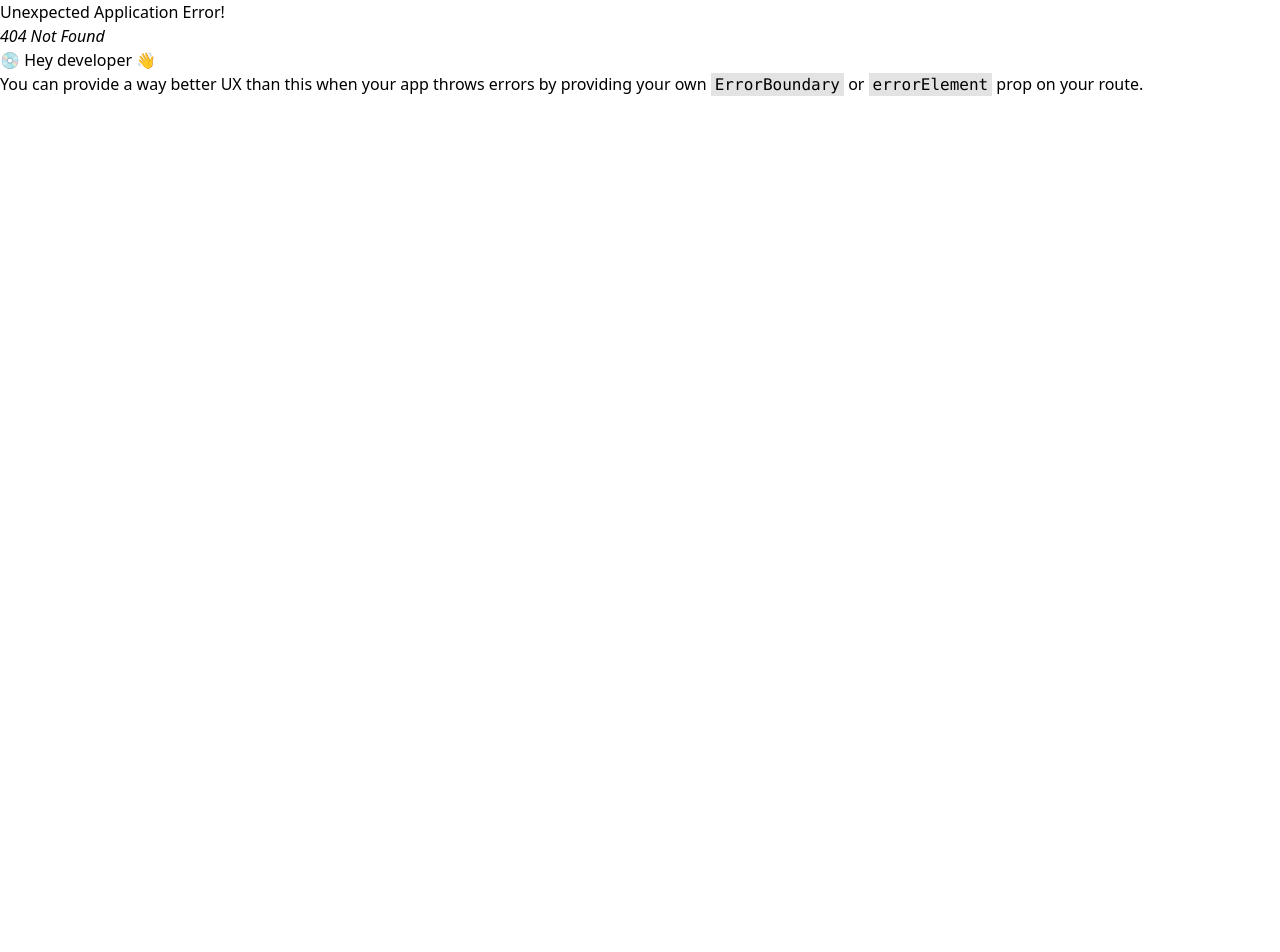
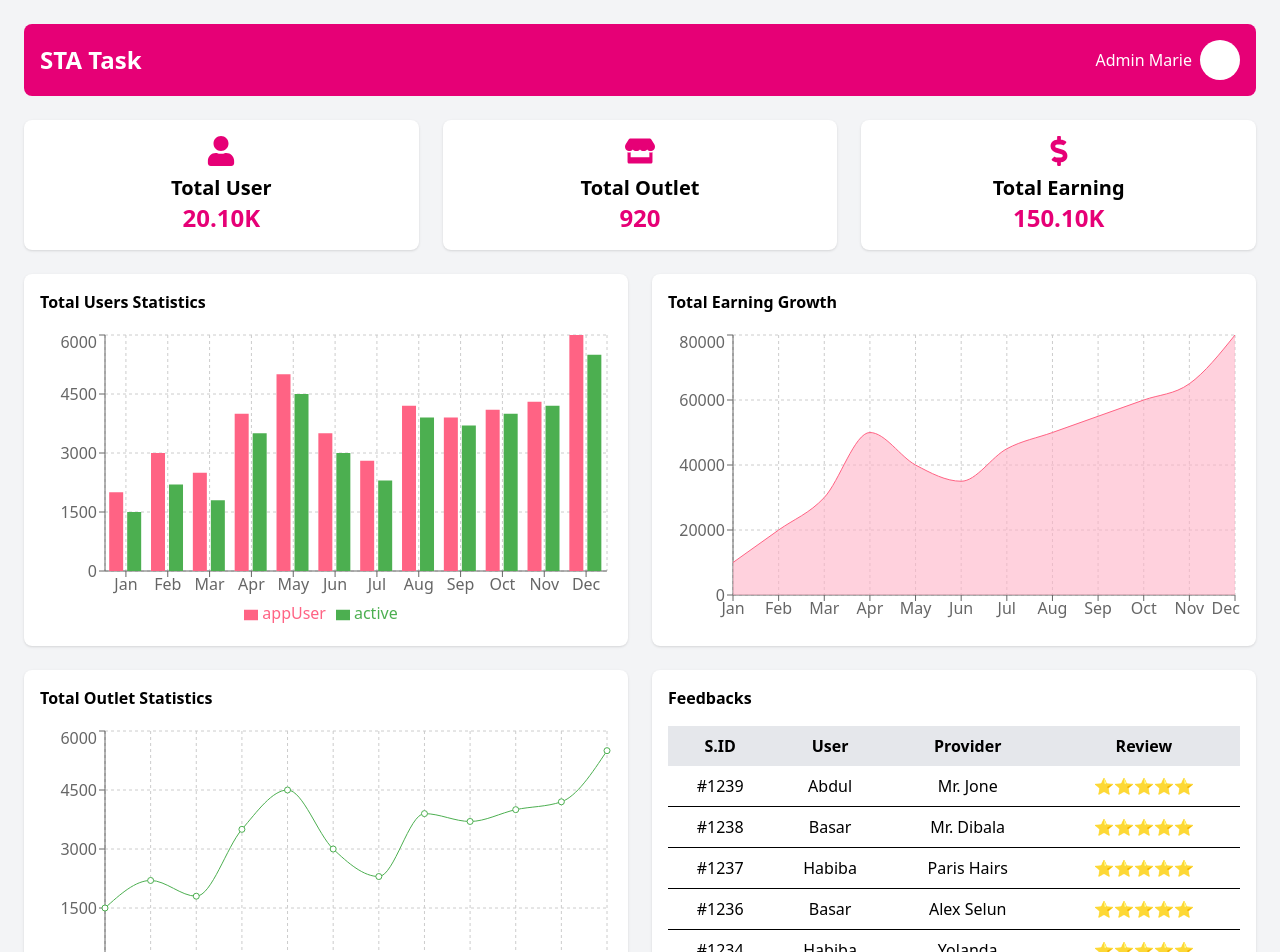
Before and after one commit to Nahidul-Islam-Siam/redux-authentication, a React (Vite) app: page /dashboard in a window 1280 px wide. Before the commit this address had no page. Shown: the top 952 px of the page. Before the commit the page ends 800 px from the top, so only its background shows below. Built offline with nearby package versions, Linux system fonts and the light colour scheme.

Commit message:
add Dashboard component and integrate recharts; update router to include dashboard route; enhance SetNewPasswordForm with password visibility toggle

```diff
--- a/package.json
+++ b/package.json
@@ -18,6 +18,7 @@
     "react-hook-form": "^7.54.2",
     "react-icons": "^5.4.0",
     "react-router-dom": "^7.1.5",
+    "recharts": "^2.15.1",
     "sort-by": "^1.2.0",
     "tailwindcss": "^4.0.6"
   },
--- /dev/null
+++ b/src/components/Dashboard.jsx
@@ -0,0 +1,149 @@
+import { LineChart, Line, BarChart, Bar, XAxis, YAxis, CartesianGrid, Tooltip, Legend, ResponsiveContainer, AreaChart, Area } from 'recharts';
+import { FaUser, FaStore, FaDollarSign } from "react-icons/fa";
+
+const Dashboard = () => {
+  const userData = [
+    { name: 'Jan', appUser: 2000, active: 1500 },
+    { name: 'Feb', appUser: 3000, active: 2200 },
+    { name: 'Mar', appUser: 2500, active: 1800 },
+    { name: 'Apr', appUser: 4000, active: 3500 },
+    { name: 'May', appUser: 5000, active: 4500 },
+    { name: 'Jun', appUser: 3500, active: 3000 },
+    { name: 'Jul', appUser: 2800, active: 2300 },
+    { name: 'Aug', appUser: 4200, active: 3900 },
+    { name: 'Sep', appUser: 3900, active: 3700 },
+    { name: 'Oct', appUser: 4100, active: 4000 },
+    { name: 'Nov', appUser: 4300, active: 4200 },
+    { name: 'Dec', appUser: 6000, active: 5500 }
+  ];
+
+  const earningsData = [
+    { name: 'Jan', earnings: 10000 },
+    { name: 'Feb', earnings: 20000 },
+    { name: 'Mar', earnings: 30000 },
+    { name: 'Apr', earnings: 50000 },
+    { name: 'May', earnings: 40000 },
+    { name: 'Jun', earnings: 35000 },
+    { name: 'Jul', earnings: 45000 },
+    { name: 'Aug', earnings: 50000 },
+    { name: 'Sep', earnings: 55000 },
+    { name: 'Oct', earnings: 60000 },
+    { name: 'Nov', earnings: 65000 },
+    { name: 'Dec', earnings: 80000 }
+  ];
+
+  const feedbackData = [
+    { id: "#1239", user: "Abdul", provider: "Mr. Jone", review: "⭐️⭐️⭐️⭐️⭐️" },
+    { id: "#1238", user: "Basar", provider: "Mr. Dibala", review: "⭐️⭐️⭐️⭐️⭐️" },
+    { id: "#1237", user: "Habiba", provider: "Paris Hairs", review: "⭐️⭐️⭐️⭐️⭐️" },
+    { id: "#1236", user: "Basar", provider: "Alex Selun", review: "⭐️⭐️⭐️⭐️⭐️" },
+    { id: "#1234", user: "Habiba", provider: "Yolanda", review: "⭐️⭐️⭐️⭐️⭐️" }
+  ];
+
+  return (
+    <div className="p-6 bg-gray-100 min-h-screen">
+      <div className="bg-pink-600 p-4 flex justify-between items-center text-white rounded-lg mb-6">
+        <h1 className="text-2xl font-bold">STA Task</h1>
+        <div className="flex items-center">
+          <span className="mr-2">Admin Marie</span>
+          <div className="w-10 h-10 bg-white rounded-full"></div>
+        </div>
+      </div>
+
+      {/* Stats Cards - Responsive Grid */}
+      <div className="grid sm:grid-cols-1 md:grid-cols-3 gap-6">
+        <div className="p-4 text-center bg-white shadow rounded-lg">
+          <FaUser className="text-3xl mx-auto mb-2 text-pink-600" />
+          <h2 className="text-xl font-semibold">Total User</h2>
+          <p className="text-2xl font-bold text-pink-600">20.10K</p>
+        </div>
+        <div className="p-4 text-center bg-white shadow rounded-lg">
+          <FaStore className="text-3xl mx-auto mb-2 text-pink-600" />
+          <h2 className="text-xl font-semibold">Total Outlet</h2>
+          <p className="text-2xl font-bold text-pink-600">920</p>
+        </div>
+        <div className="p-4 text-center bg-white shadow rounded-lg">
+          <FaDollarSign className="text-3xl mx-auto mb-2 text-pink-600" />
+          <h2 className="text-xl font-semibold">Total Earning</h2>
+          <p className="text-2xl font-bold text-pink-600">150.10K</p>
+        </div>
+      </div>
+
+      {/* Charts */}
+      <div className="grid sm:grid-cols-1 md:grid-cols-2 gap-6 mt-6">
+        <div className="p-4 bg-white shadow rounded-lg">
+          <h3 className="font-semibold mb-4">Total Users Statistics</h3>
+          <ResponsiveContainer width="100%" height={300}>
+            <BarChart data={userData}>
+              <CartesianGrid strokeDasharray="3 3" />
+              <XAxis dataKey="name" />
+              <YAxis />
+              <Tooltip />
+              <Legend />
+              <Bar dataKey="appUser" fill="#ff6384" />
+              <Bar dataKey="active" fill="#4caf50" />
+            </BarChart>
+          </ResponsiveContainer>
+        </div>
+
+        <div className="p-4 bg-white shadow rounded-lg">
+          <h3 className="font-semibold mb-4">Total Earning Growth</h3>
+          <ResponsiveContainer width="100%" height={300}>
+            <AreaChart data={earningsData}>
+              <CartesianGrid strokeDasharray="3 3" />
+              <XAxis dataKey="name" />
+              <YAxis />
+              <Tooltip />
+              <Area type="monotone" dataKey="earnings" stroke="#ff6384" fill="#ffb3c6" />
+            </AreaChart>
+          </ResponsiveContainer>
+        </div>
+      </div>
+
+      {/* Additional Charts and Feedback */}
+      <div className="grid sm:grid-cols-1 md:grid-cols-2 gap-6 mt-6">
+        {/* Total Outlet Statistics */}
+        <div className="p-4 bg-white shadow rounded-lg">
+          <h3 className="font-semibold mb-4">Total Outlet Statistics</h3>
+          <ResponsiveContainer width="100%" height={300}>
+            <LineChart data={userData}>
+              <CartesianGrid strokeDasharray="3 3" />
+              <XAxis dataKey="name" />
+              <YAxis />
+              <Tooltip />
+              <Legend />
+              <Line type="monotone" dataKey="active" stroke="#4caf50" />
+            </LineChart>
+          </ResponsiveContainer>
+        </div>
+
+        {/* Feedback Table */}
+        <div className="p-4 bg-white shadow rounded-lg">
+          <h3 className="font-semibold mb-4">Feedbacks</h3>
+          <table className="w-full border-collapse">
+            <thead>
+              <tr className="bg-gray-200">
+                <th className="p-2">S.ID</th>
+                <th className="p-2">User</th>
+                <th className="p-2">Provider</th>
+                <th className="p-2">Review</th>
+              </tr>
+            </thead>
+            <tbody>
+              {feedbackData.map((feedback, index) => (
+                <tr key={index} className="border-b">
+                  <td className="p-2 text-center">{feedback.id}</td>
+                  <td className="p-2 text-center">{feedback.user}</td>
+                  <td className="p-2 text-center">{feedback.provider}</td>
+                  <td className="p-2 text-center">{feedback.review}</td>
+                </tr>
+              ))}
+            </tbody>
+          </table>
+        </div>
+      </div>
+    </div>
+  );
+};
+
+export default Dashboard;
--- a/src/components/SetNewPasswordForm.jsx
+++ b/src/components/SetNewPasswordForm.jsx
@@ -1,14 +1,25 @@
-import  { useState } from 'react';
+import { useState } from 'react';
+import { FaEye, FaEyeSlash } from 'react-icons/fa';
 
 const SetNewPasswordForm = () => {
   const [password, setPassword] = useState('');
   const [confirmPassword, setConfirmPassword] = useState('');
+  const [showPassword, setShowPassword] = useState(false);
+  const [showConfirmPassword, setShowConfirmPassword] = useState(false);
 
   const handleSubmit = (e) => {
     e.preventDefault();
     // Handle form submission here (e.g., send data to API)
     console.log("New Password:", password);
     console.log("Confirm Password:", confirmPassword);
+  };
+
+  const togglePasswordVisibility = () => {
+    setShowPassword(!showPassword);
+  };
+
+  const toggleConfirmPasswordVisibility = () => {
+    setShowConfirmPassword(!showConfirmPassword);
   };
 
   return (
@@ -22,26 +33,54 @@ const SetNewPasswordForm = () => {
         <form onSubmit={handleSubmit}>
           <div className="mb-4">
             <label htmlFor="password" className="block text-gray-700 font-bold mb-2">New Password</label>
+            <div className="relative">
               <input
-              type="password"
+                type={showPassword ? "text" : "password"}
                 id="password"
                 value={password}
                 onChange={(e) => setPassword(e.target.value)}
-              className="border border-gray-300 rounded-md px-4 py-2 w-full focus:outline-none focus:ring-2 focus:ring-blue-500"
+                className="border border-gray-300 rounded-md px-4 py-2 w-full focus:outline-none focus:ring-2 focus:ring-blue-500 pr-10"
                 required
               />
+              <button
+                type="button"
+                onClick={togglePasswordVisibility}
+                className="absolute inset-y-0 right-0 px-3 flex items-center"
+                aria-label={showPassword ? "Hide password" : "Show password"}
+              >
+                {showPassword ? (
+                  <FaEye className="h-5 w-5 text-gray-500" />
+                ) : (
+                  <FaEyeSlash className="h-5 w-5 text-gray-500" />
+                )}
+              </button>
+            </div>
           </div>
 
           <div className="mb-6">
             <label htmlFor="confirmPassword" className="block text-gray-700 font-bold mb-2">Confirm New Password</label>
+            <div className="relative">
               <input
-              type="password"
+                type={showConfirmPassword ? "text" : "password"}
                 id="confirmPassword"
                 value={confirmPassword}
                 onChange={(e) => setConfirmPassword(e.target.value)}
-              className="border border-gray-300 rounded-md px-4 py-2 w-full focus:outline-none focus:ring-2 focus:ring-blue-500"
+                className="border border-gray-300 rounded-md px-4 py-2 w-full focus:outline-none focus:ring-2 focus:ring-blue-500 pr-10"
                 required
               />
+              <button
+                type="button"
+                onClick={toggleConfirmPasswordVisibility}
+                className="absolute inset-y-0 right-0 px-3 flex items-center"
+                aria-label={showConfirmPassword ? "Hide password" : "Show password"}
+              >
+                {showConfirmPassword ? (
+                  <FaEye className="h-5 w-5 text-gray-500" />
+                ) : (
+                  <FaEyeSlash className="h-5 w-5 text-gray-500" />
+                )}
+              </button>
+            </div>
           </div>
 
           <button
```
Also changed, not shown: src/route/router.jsx (+6 -1 lines), 1 other file (tests, documents, lock files or other folders). Lines whose indentation alone changed are shown as unchanged.
